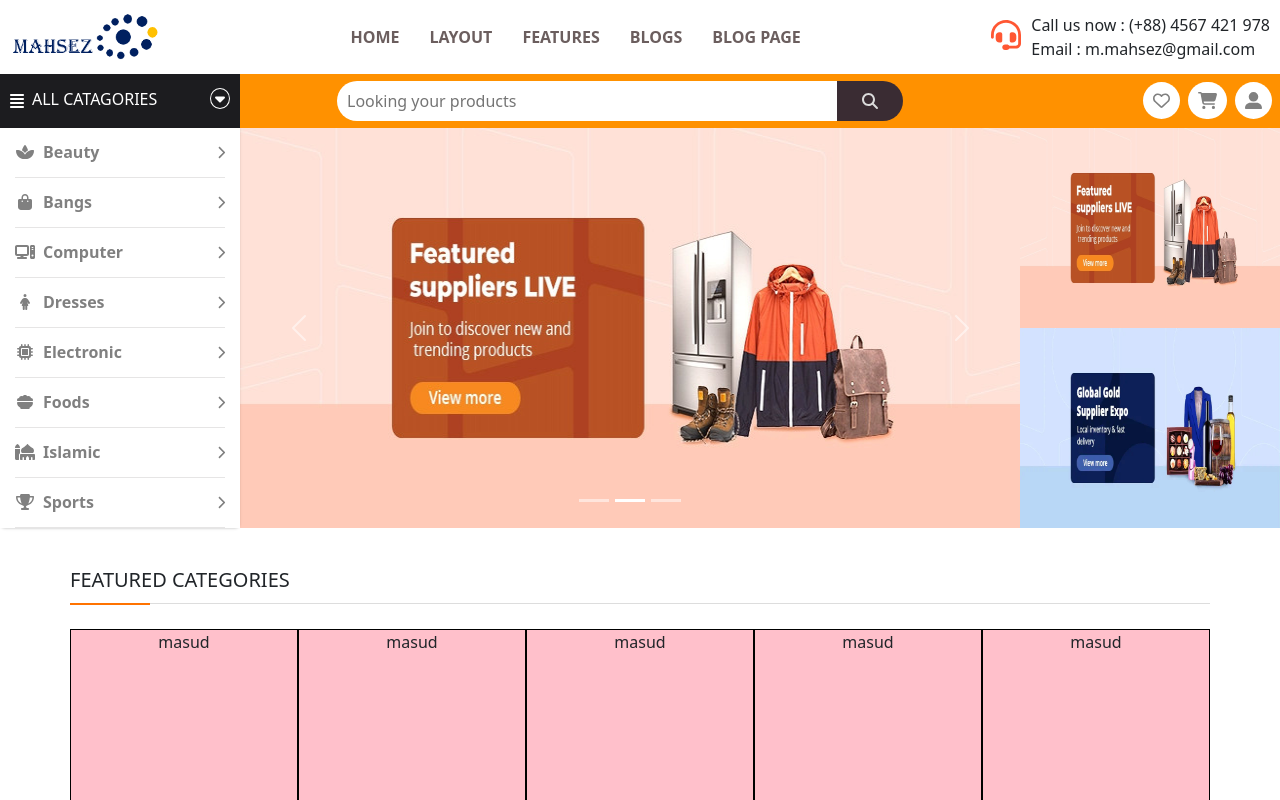
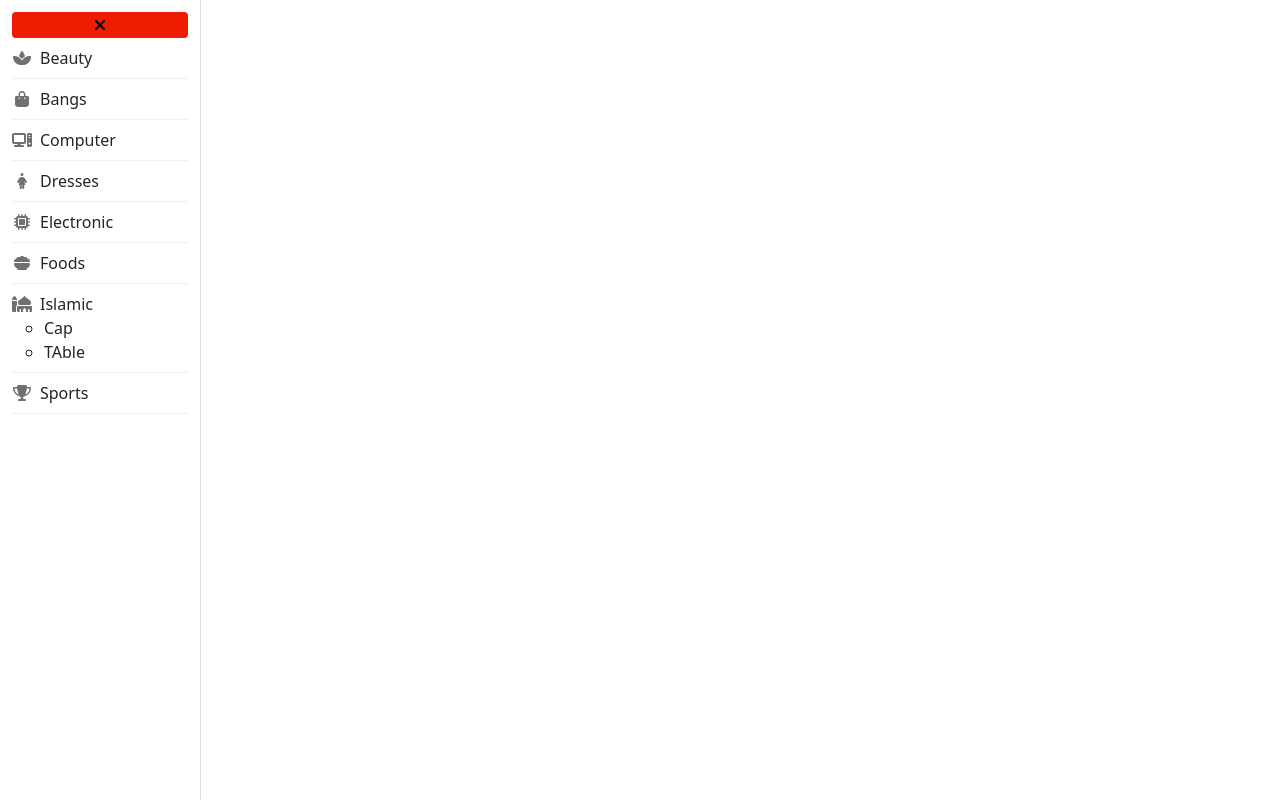
Before and after one commit to abdullahalmasudpersonal/believershops_client, a React (Create React App) app: page / in a window 1280 px wide. Shown: the top 800 px of the page. Built offline with nearby package versions, Linux system fonts and the light colour scheme.

Commit message:
another commit

```diff
--- a/src/App.js
+++ b/src/App.js
@@ -5,16 +5,18 @@ import '../node_modules/bootstrap/dist/js/bootstrap.min';
 import Home from './Pages/Home/Home';
 import Footer from './Pages/Shared/Footer/Footer';
 import Header from './Pages/Shared/Header/Header';
+import MHeaderCatagore from './Pages/Shared/Header/MHeaderCatagore/MHeaderCatagore';
 
 function App() {
   return (
     <div>
-      <Header />
+      <MHeaderCatagore/>
+     {/*  <Header />
       <Routes>
         <Route path='/' element={<Home />} />
 
       </Routes>
-      <Footer />
+      <Footer /> */}
     </div>
   );
 }
--- a/src/Pages/Home/Home.js
+++ b/src/Pages/Home/Home.js
@@ -17,6 +17,7 @@ const Home = () => {
             <div className='container-xxl p-0 d-flex'>
 
                 <HeaderCatagore />
+
                 <Banner />
                 {/* <Slides /> */}
 
--- a/src/Pages/Shared/Header/Header.js
+++ b/src/Pages/Shared/Header/Header.js
@@ -65,6 +65,7 @@ const Header = () => {
                             <div>
                                 <img width='150px' src={logo} alt='' />
                             </div>
+
                             <div>
                                 <FontAwesomeIcon className='shopping-cart' icon={faUserAlt} />
                                 <FontAwesomeIcon className='shopping-cart' icon={faEllipsisV} />
--- a/src/Pages/Shared/Header/HeaderCatagore/HeaderCatagore.css
+++ b/src/Pages/Shared/Header/HeaderCatagore/HeaderCatagore.css
@@ -36,6 +36,7 @@
     justify-content: center;
     align-items: center;
     width: 20px;
+    color: rgb(112, 112, 112);
 }
 
 .catagore-faChevronRight {
--- a/src/Pages/Shared/Header/HeaderCatagore/HeaderCatagore.js
+++ b/src/Pages/Shared/Header/HeaderCatagore/HeaderCatagore.js
@@ -2,7 +2,7 @@ import { FontAwesomeIcon } from '@fortawesome/react-fontawesome';
 import React from 'react';
 import './HeaderCatagore.css';
 import { faChessKnight, faHeart } from '@fortawesome/free-regular-svg-icons';
-import { faBagShopping, faBowlFood, faCarOn, faChevronRight, faComputer, faE, faFootballBall, faGears, faLock, faMicrochip, faMosque, faPersonDress, faShoppingBag, faSpa, faTrophy, faUserDoctor } from '@fortawesome/free-solid-svg-icons';
+import { faBowlFood, faChevronRight, faComputer, faMicrochip, faMosque, faPersonDress, faShoppingBag, faSpa, faTrophy } from '@fortawesome/free-solid-svg-icons';
 import { Link } from 'react-router-dom';
 import { faGrunt } from '@fortawesome/free-brands-svg-icons';
 
@@ -21,7 +21,7 @@ const HeaderCatagore = () => {
                     <li className=''>
                         <div className='d-flex align-items-center catagore-list-apdding'>
                             <FontAwesomeIcon icon={faShoppingBag} className='pe-2 product-img ' />
-                            <a> Bangs</a>
+                            <a> Bags</a>
                             <FontAwesomeIcon icon={faChevronRight} className='catagore-faChevronRight' />
                         </div>
                     </li>
--- a/src/Pages/Shared/Header/MHeaderCatagore/MHeaderCatagore.css
+++ b/src/Pages/Shared/Header/MHeaderCatagore/MHeaderCatagore.css
@@ -0,0 +1,42 @@
+
+.mHeaderCatagore{
+    position: fixed;
+    height: 100%;
+    width: 200px;
+    padding: 12px;
+    box-shadow: rgba(0, 0, 0, 0.02) 0px 1px 3px 0px, rgba(27, 31, 35, 0.15) 0px 0px 0px 1px;
+}
+.mHeaderCatagoreUl{
+    padding: 0;
+    list-style-type: none;
+}
+.mHeaderCatagoreUl > li {
+    padding:8px 0 8px 0;
+    border-bottom: 1px solid rgb(238, 238, 238);
+}
+/* .mHeaderCatagoreUlLi::before{
+    margin-top: 20px;
+    content: "";
+    display: block;
+    position: absolute;
+    width: 100%;
+    height: 2px;
+    background-color: rgb(158, 103, 31);
+    bottom: 2px;
+    left: auto;
+} */
+/* .mHeaderCatagoreUlLi::after{
+    content: "";
+    position: absolute;
+    display: block;
+    width: 10%;
+    height: 2px;
+    background-color: aqua;
+    bottom: 0;
+} */
+.mHeaderCatagoreBtn{
+    width: 100%;
+    border: none;
+    background-color: rgb(238, 28, 0);
+    border-radius: 4px;
+}
--- a/src/Pages/Shared/Header/MHeaderCatagore/MHeaderCatagore.js
+++ b/src/Pages/Shared/Header/MHeaderCatagore/MHeaderCatagore.js
@@ -0,0 +1,78 @@
+import { FontAwesomeIcon } from '@fortawesome/react-fontawesome';
+import React from 'react';
+import './MHeaderCatagore.css';
+import { faBowlFood, faClose, faComputer, faMicrochip, faMosque, faPersonDress, faShoppingBag, faSpa, faTrophy } from '@fortawesome/free-solid-svg-icons';
+
+const MHeaderCatagore = () => {
+    return (
+        <>
+            <div className='mHeaderCatagore'>
+                <button className='mHeaderCatagoreBtn'>
+                    <FontAwesomeIcon icon={faClose} />
+                </button>
+                <ul className='mHeaderCatagoreUl'>
+                    <li className='mHeaderCatagoreUlLi'>
+                        <div className='d-flex align-items-center'>
+                            <FontAwesomeIcon icon={faSpa} className='pe-2 product-img ' />
+                            <a>Beauty</a>
+                        </div>
+                    </li>
+                    <li className='mHeaderCatagoreUlLi'>
+                        <div className='d-flex align-items-center'>
+                            <FontAwesomeIcon icon={faShoppingBag} className='pe-2 product-img ' />
+                            <a>Bangs</a>
+                        </div>
+                    </li>
+                    <li className='mHeaderCatagoreUlLi'>
+                        <div className='d-flex align-items-center'>
+                            <FontAwesomeIcon icon={faComputer} className='pe-2 product-img' />
+                            <a>Computer</a>
+                        </div>
+                    </li>
+                    <li className='mHeaderCatagoreUlLi'>
+                        <div className='d-flex align-items-center'>
+                            <FontAwesomeIcon icon={faPersonDress} className='pe-2 product-img ' />
+                            <a>Dresses</a>
+                        </div>
+                    </li>
+                    <li className='mHeaderCatagoreUlLi'>
+                        <div className='d-flex align-items-center'>
+                            <FontAwesomeIcon icon={faMicrochip} className='pe-2 product-img' />
+                            <a>Electronic</a>
+                        </div>
+                    </li>
+                    <li className='mHeaderCatagoreUlLi'>
+                        <div className='d-flex align-items-center'>
+                            <FontAwesomeIcon icon={faBowlFood} className='pe-2 product-img' />
+                            <a>Foods</a>
+                        </div>
+                    </li>
+                    <li className='mHeaderCatagoreUlLi'>
+                        <div className='d-flex align-items-center'>
+                            <FontAwesomeIcon icon={faMosque} className='pe-2 product-img' />
+                            <a>Islamic</a>
+                        </div>
+                        <div>
+                            <ul>
+                                <li className='mHeaderCatagoreUlLi'>
+                                    <a>Cap</a>
+                                </li>
+                                <li className='mHeaderCatagoreUlLi'>
+                                    <a>TAble</a>
+                                </li>
+                            </ul>
+                        </div>
+                    </li>
+                    <li className='mHeaderCatagoreUlLi'>
+                        <div className='d-flex align-items-center'>
+                            <FontAwesomeIcon icon={faTrophy} className='pe-2 product-img' />
+                            <a>Sports</a>
+                        </div>
+                    </li>
+                </ul>
+            </div>
+        </>
+    );
+};
+
+export default MHeaderCatagore;
```
